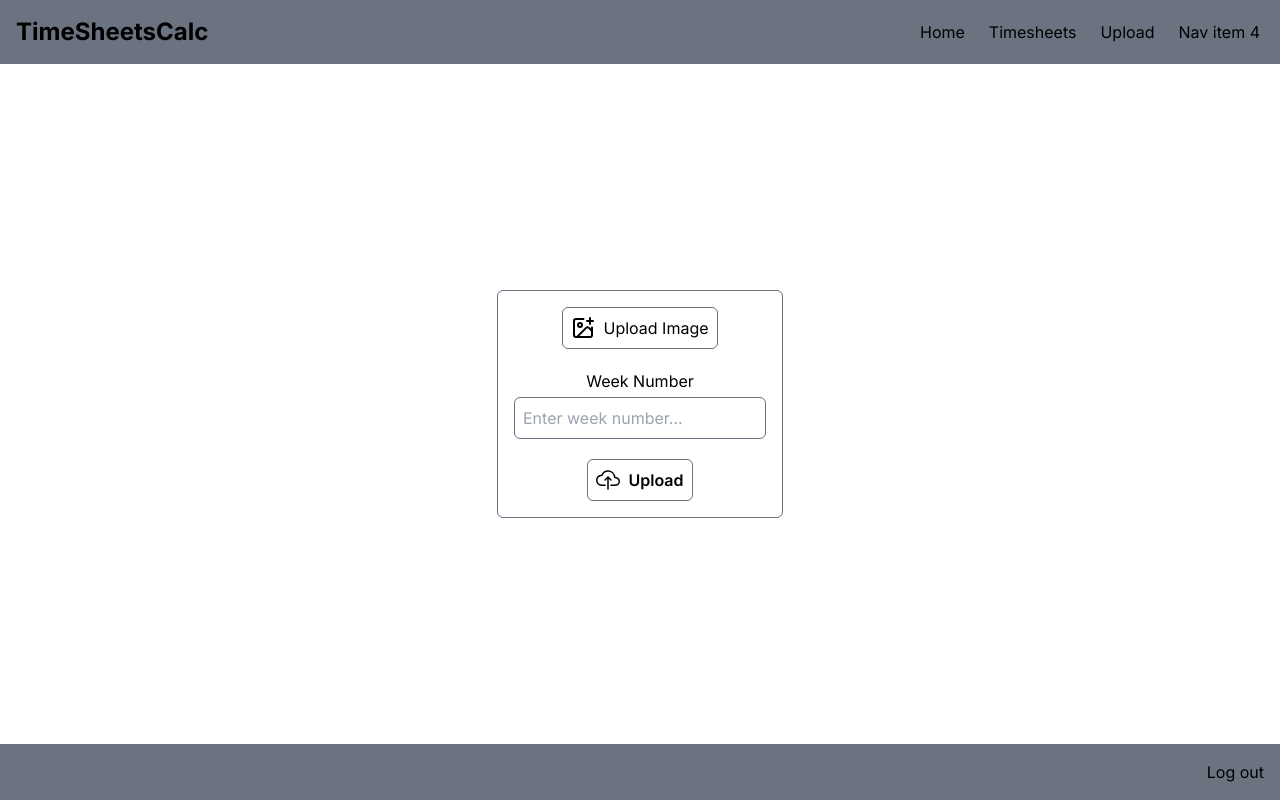
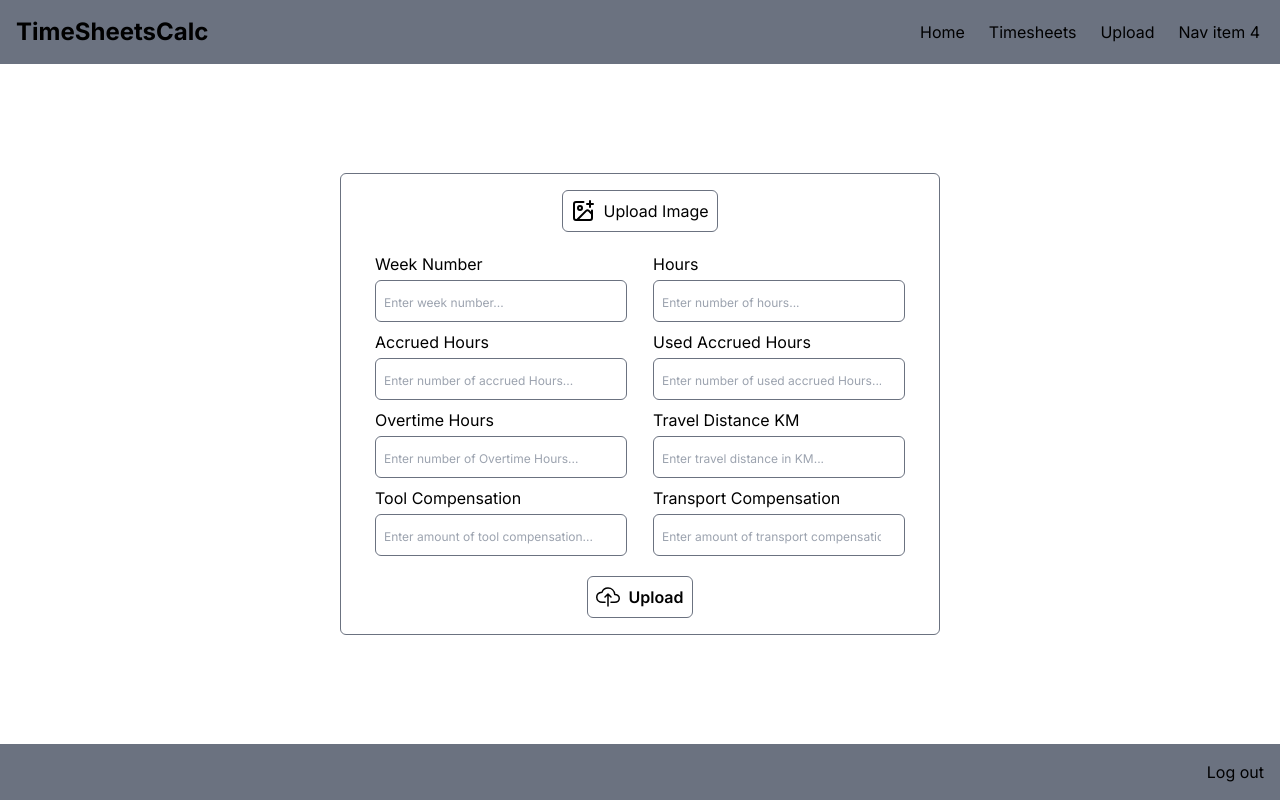
Before and after one commit to henhalvor/timesheets-calc, a Next.js app: page /timesheets/upload in a window 1280 px wide. Built offline with nearby package versions, Linux system fonts and the light colour scheme.

Commit message:
modified uploadform and uploadTimesheetToDb funtion to incorporate all properties of the Timesheet model

```diff
--- a/src/actions/upload.ts
+++ b/src/actions/upload.ts
@@ -15,13 +15,13 @@ async function uploadTimesheetToDb(
   const imageDownloadUrl = blob.downloadUrl;
   const uploadDate = Date.now();
   const weekNumber = Number(formData.get("week-number"));
-  const regularHours = 12
-  const accruedHours = 12
-  const usedAccruedHours = 12
-  const overtimeHours = 12
-  const travelDistanceKM = 12
-  const extraToolCompensation = 12
-  const extraTransportationCompensation = 12
+  const regularHours = Number(formData.get("hours"));
+  const accruedHours = Number(formData.get("accrued-hours")) || 0;
+  const usedAccruedHours = Number(formData.get("used-accrued-hours")) || 0;
+  const overtimeHours = Number(formData.get("overtime-hours")) || 0;
+  const travelDistanceKM = Number(formData.get("travel-distance")) || 0;
+  const extraToolCompensation = Number(formData.get("extra-tool-compensation")) || 0;
+  const extraTransportationCompensation = Number(formData.get("extra-transportation-compensation")) || 0;
 
   if (userId && imageUrl && imageDownloadUrl && uploadDate && weekNumber) {
     const newEntry = await prisma.timesheet.create({
--- a/src/components/UI/ImageForm.tsx
+++ b/src/components/UI/ImageForm.tsx
@@ -4,17 +4,23 @@ import { LuImagePlus } from "react-icons/lu";
 
 export async function ImageForm() {
   return (
-    <div className=" border-solid border-gray-500 border-[1px] rounded-md p-4">
     <form
       action={uploadTimesheet}
-        className="flex flex-col gap-5 justify-center items-center"
+      className="flex flex-col max-w-[600px] gap-5 items-center border-solid border-gray-500 border-[1px] rounded-md p-4"
     >
       <label className=" text-black flex items-center gap-2 border-solid border-gray-500 border-[1px] rounded-md p-2 hover:border-black hover:font-semibold hover:scale-105">
-          <input type="file" id="image" name="image" required className=" hidden" />
+        <input
+          type="file"
+          id="image"
+          name="image"
+          required
+          className="hidden"
+        />
         <LuImagePlus size={24} className="" />
         Upload Image
       </label>
-        <div className="flex flex-col gap-1 items-center">
+      <div className="flex flex-col md:flex-row md:flex-wrap md:justify-evenly items-center justify-center gap-2">
+        <div className="flex flex-col gap-1">
           <label htmlFor="week-number" className="text-black">
             Week Number
           </label>
@@ -23,15 +29,108 @@ export async function ImageForm() {
             id="week-number"
             name="week-number"
             required
-            className=" text-black border-solid border-gray-500 hover:border-black border-[1px] rounded-md p-2 hover:placeholder:text-black hover:scale-105"
+            className=" text-black border-solid border-gray-500 hover:border-black border-[1px] rounded-md p-2 hover:scale-105 placeholder:text-xs"
             placeholder="Enter week number..."
           />
+        </div>
+        <div className="flex flex-col gap-1">
+          <label htmlFor="hours" className="text-black">
+            Hours
+          </label>
+          <input
+            type="number"
+            step={0.5}
+            id="hours"
+            name="hours"
+            required
+            className=" text-black border-solid border-gray-500 hover:border-black border-[1px] rounded-md p-2 hover:scale-105 placeholder:text-xs"
+            placeholder="Enter number of hours..."
+          />
+        </div>
+        <div className="flex flex-col gap-1">
+          <label htmlFor="accrued-hours" className="text-black">
+            Accrued Hours
+          </label>
+          <input
+            type="number"
+            step={0.5}
+            id="accrued-hours"
+            name="accrued-hours"
+            className=" text-black border-solid border-gray-500 hover:border-black border-[1px] rounded-md p-2 hover:scale-105 placeholder:text-xs"
+            placeholder="Enter number of accrued Hours..."
+          />
+        </div>
+        <div className="flex flex-col gap-1">
+          <label htmlFor="used-accrued-hours" className="text-black">
+            Used Accrued Hours
+          </label>
+          <input
+            type="number"
+            step={0.5}
+            id="used-accrued-hours"
+            name="used-accrued-hours"
+            className=" text-black border-solid border-gray-500 hover:border-black border-[1px] rounded-md p-2 hover:scale-105 placeholder:text-xs"
+            placeholder="Enter number of used accrued Hours..."
+          />
+        </div>
+        <div className="flex flex-col gap-1">
+          <label htmlFor="overtime-hours" className="text-black">
+            Overtime Hours
+          </label>
+          <input
+            type="number"
+            step={0.5}
+            id="overtime-hours"
+            name="overtime-hours"
+            className=" text-black border-solid border-gray-500 hover:border-black border-[1px] rounded-md p-2 hover:scale-105 placeholder:text-xs"
+            placeholder="Enter number of Overtime Hours..."
+          />
+        </div>
+        <div className="flex flex-col gap-1">
+          <label htmlFor="travel-distance" className="text-black">
+            Travel Distance KM
+          </label>
+          <input
+            type="number"
+            step={0.1}
+            id="travel-distance"
+            name="travel-distance"
+            className=" text-black border-solid border-gray-500 hover:border-black border-[1px] rounded-md p-2 hover:scale-105 placeholder:text-xs"
+            placeholder="Enter travel distance in KM..."
+          />
+        </div>
+        <div className="flex flex-col gap-1">
+          <label htmlFor="extra-tool-compensation" className="text-black">
+            Tool Compensation
+          </label>
+          <input
+            type="number"
+            id="extra-tool-compensation"
+            name="extra-tool-compensation"
+            className=" text-black border-solid border-gray-500 hover:border-black border-[1px] rounded-md p-2 hover:scale-105 placeholder:text-xs"
+            placeholder="Enter amount of tool compensation..."
+          />
+        </div>
+        <div className="flex flex-col gap-1">
+          <label
+            htmlFor="extra-transportation-compensation"
+            className="text-black"
+          >
+            Transport Compensation
+          </label>
+          <input
+            type="number"
+            id="extra-transportation-compensation"
+            name="extra-transportation-compensation"
+            className=" text-black border-solid border-gray-500 hover:border-black border-[1px] rounded-md p-2 hover:scale-105 placeholder:text-xs"
+            placeholder="Enter amount of transport compensation..."
+          />
+        </div>
       </div>
       <button className=" text-black flex gap-2 items-center border-solid border-gray-500 hover:border-black hover:font-bold hover:scale-105 border-[1px] rounded-md p-2 font-semibold">
         <IoCloudUploadOutline size={24} />
         Upload
       </button>
     </form>
-    </div>
   );
 }
```
Lines whose indentation alone changed are shown as unchanged.
